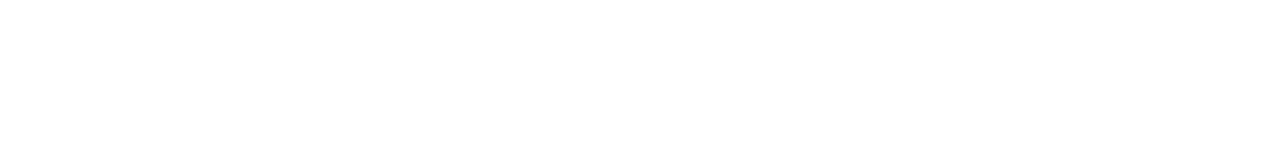
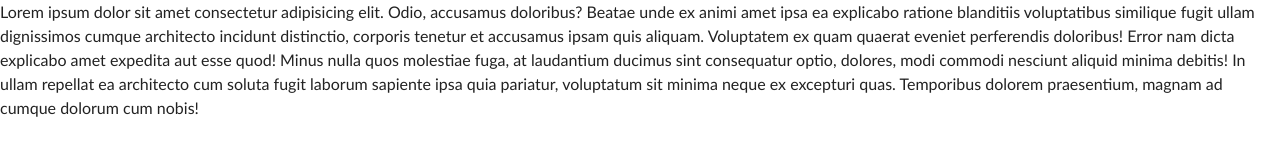
Before and after one commit to yashinov-s/Group-Work, a plain HTML site: page index.html in a window 1280 px wide. Drawn offline with nearby package versions, Linux system fonts and the light colour scheme; files that its build step writes are made by us from their sources.

Commit message:
odil ketti

```diff
--- a/index.html
+++ b/index.html
@@ -11,6 +11,8 @@
 
     <h1 class="visually-hidden">Site Name</h1>
 
+    <p>Lorem ipsum dolor sit amet consectetur adipisicing elit. Odio, accusamus doloribus? Beatae unde ex animi amet ipsa ea explicabo ratione blanditiis voluptatibus similique fugit ullam dignissimos cumque architecto incidunt distinctio, corporis tenetur et accusamus ipsam quis aliquam. Voluptatem ex quam quaerat eveniet perferendis doloribus! Error nam dicta explicabo amet expedita aut esse quod! Minus nulla quos molestiae fuga, at laudantium ducimus sint consequatur optio, dolores, modi commodi nesciunt aliquid minima debitis! In ullam repellat ea architecto cum soluta fugit laborum sapiente ipsa quia pariatur, voluptatum sit minima neque ex excepturi quas. Temporibus dolorem praesentium, magnam ad cumque dolorum cum nobis!</p>
+
     <script src="js/main.js"></script>
 </body>
 </html>
```
